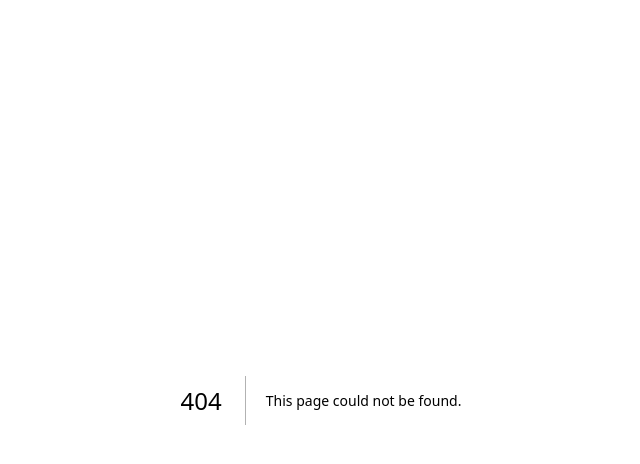
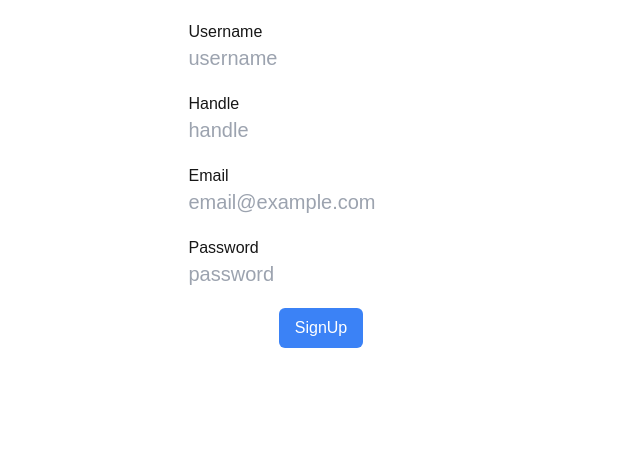
Before and after one commit to Vovalketer/bird-ui, a Next.js app: page /register in a window 1280 px wide. Before the commit this address had no page. Shown: the top 464 px of the page, without its empty margins (319-959 px from the left). Built offline with nearby package versions, Linux system fonts and the light colour scheme.

Commit message:
feat: implement registration
add page
add client and server side validation before the request is sent

```diff
--- /dev/null
+++ b/app/register/RegistrationForm.tsx
@@ -0,0 +1,85 @@
+"use client";
+
+import register from "@/lib/actions/users/register";
+import { RegistrationSchema } from "@/lib/types/Registration";
+import toast from "react-hot-toast";
+
+async function submitForm(formData: FormData) {
+	const form = {
+		username: formData.get("username"),
+		handle: formData.get("handle"),
+		email: formData.get("email"),
+		password: formData.get("password"),
+	};
+	const result = RegistrationSchema.safeParse(form);
+
+	if (!result.success) {
+		result.error.issues.forEach((issue) => {
+			toast.error(issue.path[0] + ": " + issue.message);
+			console.log("issue:" + issue.message);
+		});
+		return;
+	}
+
+	const response = await register(result.data);
+	if (!response.success) {
+		response.errors?.forEach((error) => {
+			toast.error(error.id + ": " + error.message);
+		});
+	} else {
+		toast.success("Registered successfully. Please check your email");
+	}
+	return;
+}
+
+export default function RegistrationForm() {
+	return (
+		<form
+			action={submitForm}
+			className="flex flex-col items-center justify-center w-full gap-5 mt-5"
+		>
+			<label>
+				<p>{"Username"}</p>
+				<input
+					type="text"
+					name="username"
+					placeholder="username"
+					className="bg-transparent text-xl dark:text-white placeholder:text-gray-400 focus:outline-none focus:ring-2 focus:ring-blue-500 focus:border-transparent rounded-md"
+				/>
+			</label>
+			<label>
+				<p>{"Handle"}</p>
+				<input
+					type="text"
+					name="handle"
+					placeholder="handle"
+					className="bg-transparent text-xl dark:text-white placeholder:text-gray-400 focus:outline-none focus:ring-2 focus:ring-blue-500 focus:border-transparent rounded-md"
+				/>
+			</label>
+			<label className="flex flex-col">
+				<p>{"Email"}</p>
+				<input
+					type="email"
+					name="email"
+					placeholder="email@example.com"
+					className="bg-transparent text-xl dark:text-white placeholder:text-gray-400 focus:outline-none focus:ring-2 focus:ring-blue-500 focus:border-transparent rounded-md"
+				/>
+			</label>
+			<label>
+				<p>{"Password"}</p>
+				<input
+					type="password"
+					name="password"
+					placeholder="password"
+					className="bg-transparent text-xl dark:text-white placeholder:text-gray-400 focus:outline-none focus:ring-2 focus:ring-blue-500 focus:border-transparent rounded-md"
+				/>
+			</label>
+			<button
+				type="submit"
+				className="bg-blue-500 text-white px-4 py-2 rounded-md"
+			>
+				SignUp
+			</button>
+		</form>
+	);
+}
--- /dev/null
+++ b/app/register/page.tsx
@@ -0,0 +1,11 @@
+import RegistrationForm from "./RegistrationForm";
+
+export default function Register() {
+	return (
+		<main className="flex container justify-center mx-auto">
+			<section className=" w-fit">
+				<RegistrationForm />
+			</section>
+		</main>
+	);
+}
--- /dev/null
+++ b/lib/actions/users/register.ts
@@ -0,0 +1,43 @@
+"use server";
+import { axiosInstance } from "@/lib/fetcher";
+import { ErrorResponse } from "@/lib/types/ErrorResponse";
+import {
+	RegistrationError,
+	RegistrationSchema,
+} from "@/lib/types/Registration";
+import { UserResource } from "@/lib/types/UserResource";
+import { AxiosError, isAxiosError } from "axios";
+
+export default async function register(signUp: unknown) {
+	const result = RegistrationSchema.safeParse(signUp);
+	const errors: RegistrationError[] = [];
+
+	if (!result.success) {
+		result.error.issues.forEach((issue) => {
+			errors.push({ id: issue.path[0], message: issue.message });
+		});
+		return { success: false, errors };
+	}
+
+	try {
+		const serverResponse = await axiosInstance.post<UserResource>(
+			"/api/users/register",
+			result.data,
+		);
+		console.log(serverResponse.data);
+		return { success: true };
+	} catch (error) {
+		if (isAxiosError(error)) {
+			const err: AxiosError<ErrorResponse[]> = error;
+			err.response?.data.forEach((error) => {
+				errors.push({ id: error.title, message: error.detail });
+			});
+		} else {
+			errors.push({
+				id: "Unknown error",
+				message: "An unknown error occurred",
+			});
+		}
+		return { success: false, errors };
+	}
+}
--- /dev/null
+++ b/lib/types/Registration.ts
@@ -0,0 +1,22 @@
+import { z } from "zod";
+
+export const RegistrationSchema = z.object({
+	username: z
+		.string()
+		.min(3, { message: "Username must be at least 3 characters" })
+		.max(20, { message: "Username must be at most 20 characters" }),
+	handle: z
+		.string()
+		.min(3, { message: "Handle must be at least 3 characters" })
+		.max(20, { message: "Handle must be at most 20 characters" }),
+	email: z.string().email(),
+	password: z
+		.string()
+		.min(6, { message: "Password must be at least 6 characters" })
+		.max(20, { message: "Password must be at most 20 characters" }),
+});
+
+export interface RegistrationError {
+	id: string | number;
+	message: string;
+}
```
